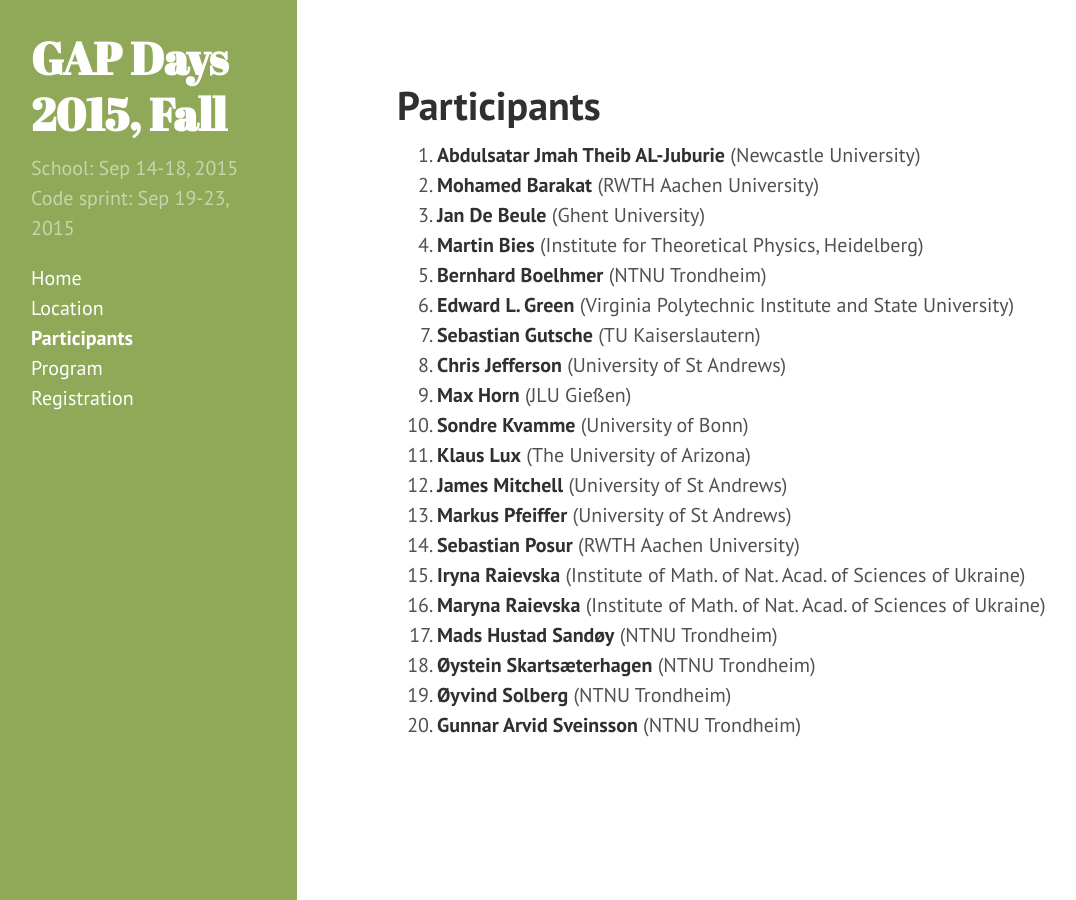
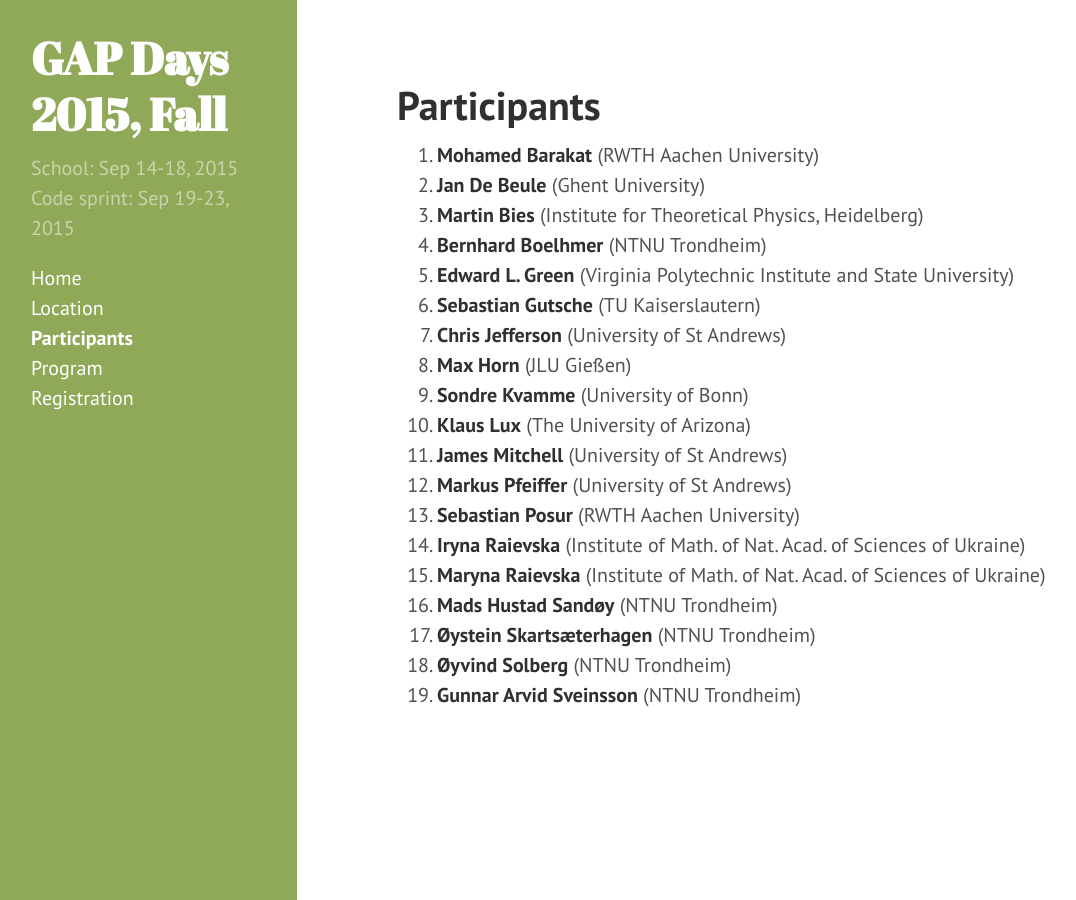
Before and after one commit to gapdays/gapdays2015-fall, a Jekyll site: the page built from participants.md, in a window 1280 px wide. Shown: the whole page, without its empty margins (3-1079 px from the left). Built offline with Jekyll 4.4.1, drawn with Linux system fonts in a browser that asks for light colours; Markdown is read by kramdown in place of the engine named in the settings.

Commit message:
Abdulsatar is not coming.

```diff
--- a/_data/emails_of_participants.txt
+++ b/_data/emails_of_participants.txt
@@ -1,4 +1,3 @@
-a.j.t.al-juburie@ncl.ac.uk
 mohamed.barakat@rwth-aachen.de
 jdebeule@cage.ugent.be
 bies@thphys.uni-heidelberg.de
--- a/_data/participants.yml
+++ b/_data/participants.yml
@@ -1,6 +1,3 @@
-- name: Abdulsatar Jmah Theib AL-Juburie
-  affiliation: Newcastle University
-
 - name: Mohamed Barakat
   affiliation: RWTH Aachen University
 
```
